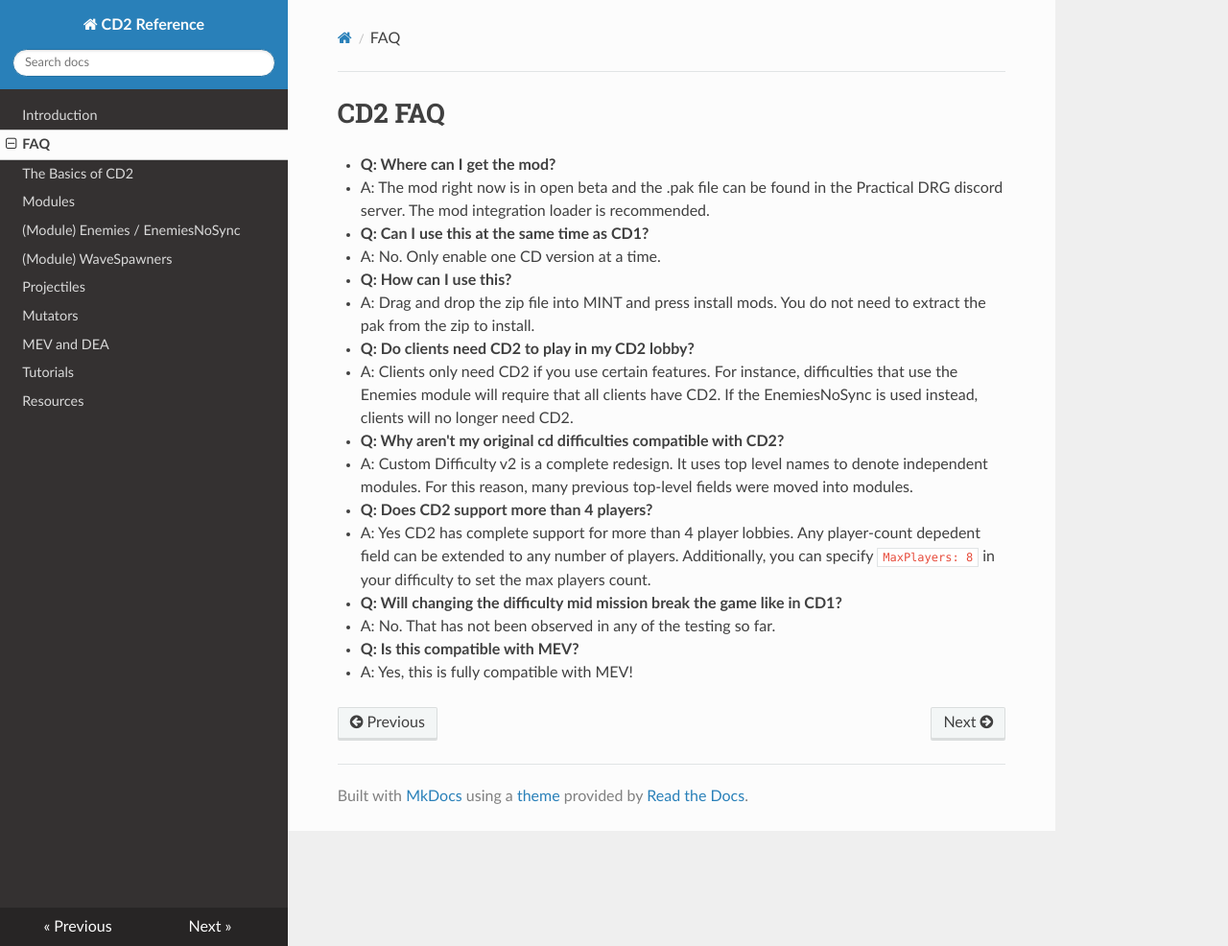
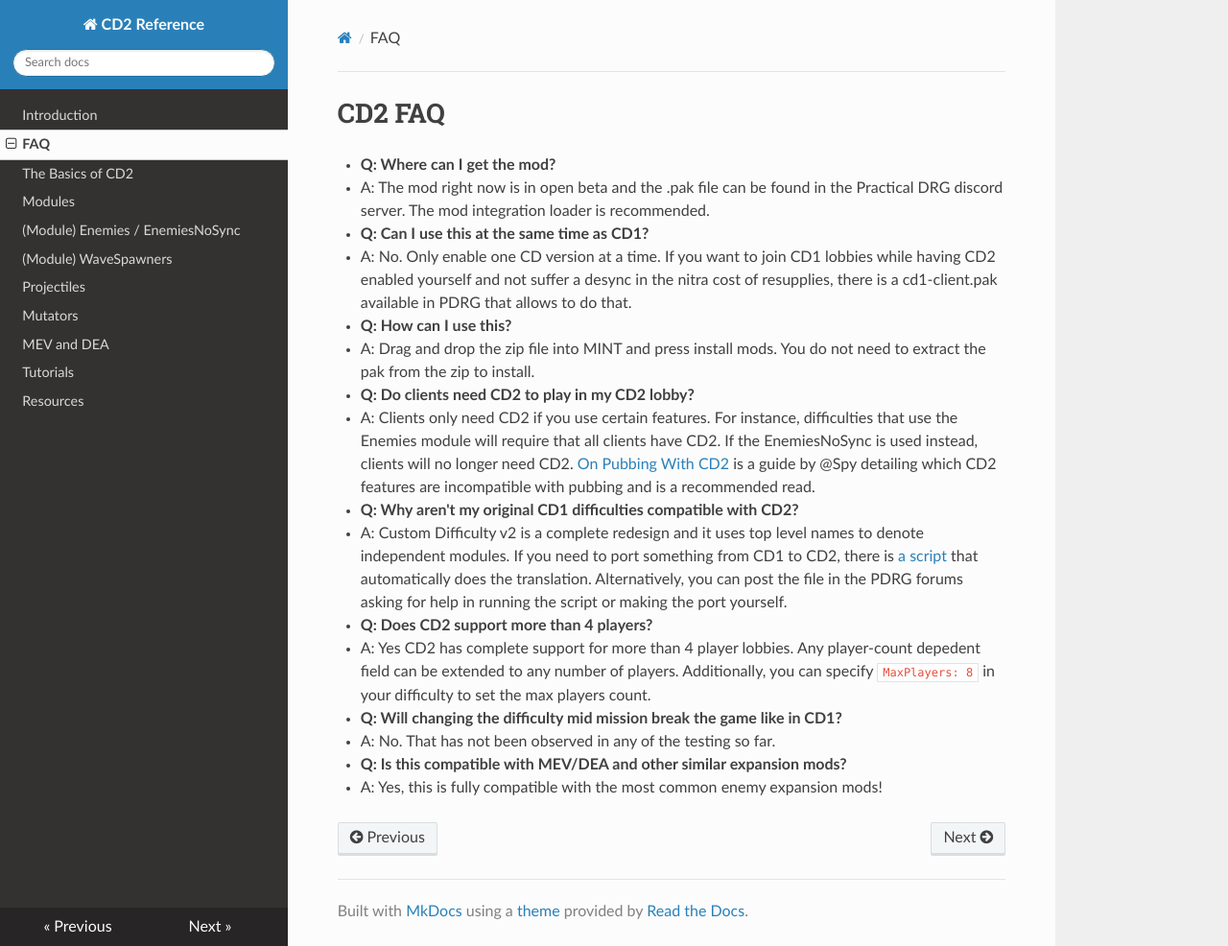
Before and after one commit to vonacht/cd2-docs, an MkDocs documentation site: the page built from docs/faq.md, in a window 1280 px wide and 986 px high. Shown: the whole window at 96% size. Built offline with MkDocs 1.6.1, drawn with Linux system fonts in a browser that asks for light colours; nearby versions of some CDN libraries.

Commit message:
added links to the projectile compilation and the cd2 pubbing guide

```diff
--- a/docs/faq.md
+++ b/docs/faq.md
@@ -4,16 +4,20 @@
 * A: The mod right now is in open beta and the .pak file can be found in the Practical DRG discord server. The mod integration loader is recommended.
 <br/>
 * **Q: Can I use this at the same time as CD1?**
-* A: No. Only enable one CD version at a time.
+* A: No. Only enable one CD version at a time. If you want to join CD1 lobbies while having CD2 enabled yourself and not suffer a desync in the nitra cost of resupplies,
+there is a cd1-client.pak available in PDRG that allows to do that.
 <br/>
 * **Q: How can I use this?**
 * A: Drag and drop the zip file into MINT and press install mods. You do not need to extract the pak from the zip to install.
 <br/>
 * **Q: Do clients need CD2 to play in my CD2 lobby?**
 * A: Clients only need CD2 if you use certain features. For instance, difficulties that use the Enemies module will require that all clients have CD2. If the EnemiesNoSync is used instead, clients will no longer need CD2.
+[On Pubbing With CD2](https://docs.google.com/document/d/1ShytNpPJF56XojjrTofA9DCkBXCzqBH2W-aFaLgbk30/edit?tab=t.0#heading=h.ithv7n4jcboa) is a guide by @Spy detailing which CD2 features are incompatible with pubbing and is a recommended read.
 <br/>
-* **Q: Why aren't my original cd difficulties compatible with CD2?**
-* A: Custom Difficulty v2 is a complete redesign. It uses top level names to denote independent modules. For this reason, many previous top-level fields were moved into modules.
+* **Q: Why aren't my original CD1 difficulties compatible with CD2?**
+* A: Custom Difficulty v2 is a complete redesign and it uses top level names to denote independent modules.
+If you need to port something from CD1 to CD2, there is [a script](https://github.com/vonacht/cd2ifier/tree/main/src) that automatically does the translation. Alternatively, you can
+post the file in the PDRG forums asking for help in running the script or making the port yourself.
 <br/>
 * **Q: Does CD2 support more than 4 players?**
 * A: Yes CD2 has complete support for more than 4 player lobbies. Any player-count depedent field can be extended to any number of players. Additionally, you can specify `MaxPlayers: 8` in your difficulty to set the max players count.
@@ -21,5 +25,5 @@
 * **Q: Will changing the difficulty mid mission break the game like in CD1?**
 * A: No. That has not been observed in any of the testing so far.
 <br/>
-* **Q: Is this compatible with MEV?**
-* A: Yes, this is fully compatible with MEV!
+* **Q: Is this compatible with MEV/DEA and other similar expansion mods?**
+* A: Yes, this is fully compatible with the most common enemy expansion mods!
```
Also changed, not shown: docs/index.md (+2 -1 lines), docs/mev-dea.md (+3 -1 lines), docs/projectiles.md (+7 -1 lines), docs/resources.md (+2 -0 lines).
